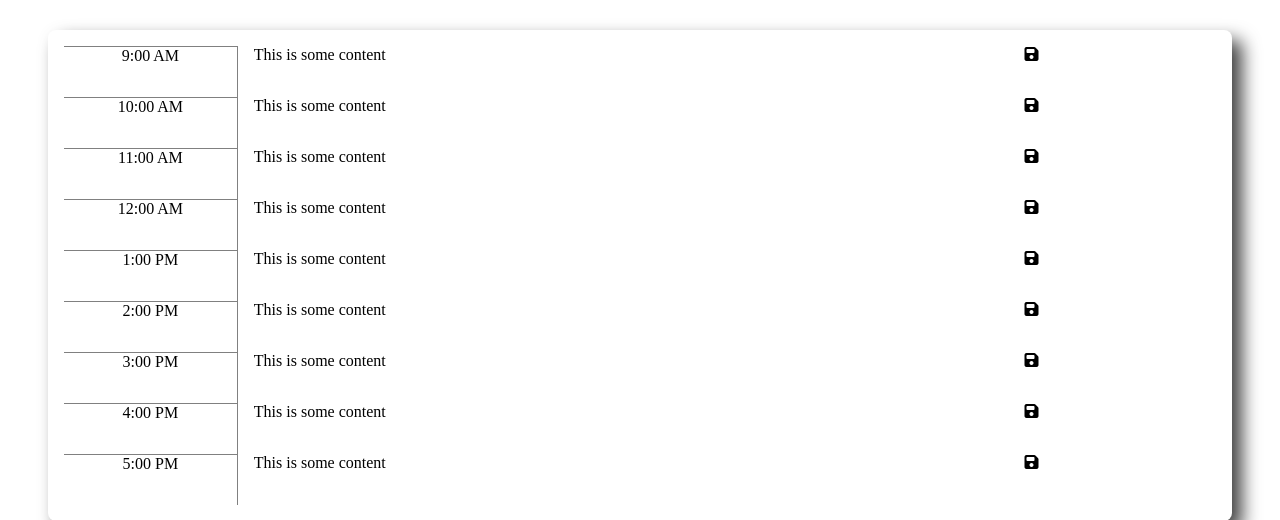
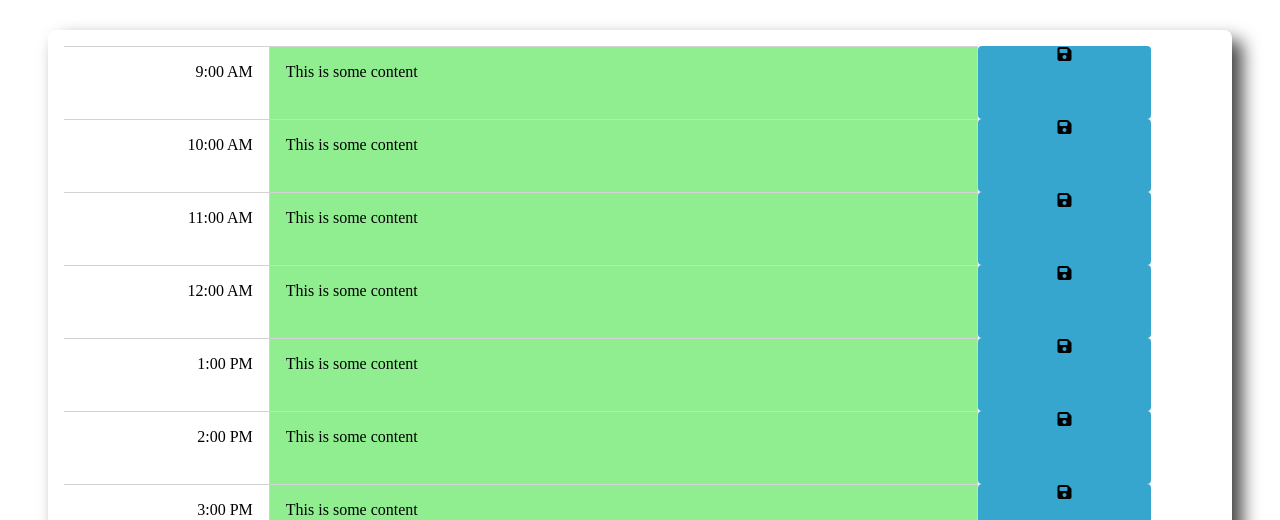
Before and after one commit to Ajschlander/work-day-planner, a plain HTML site: page index.html in a window 1280 px wide. Shown: the part 280-800 px from the top of the page. Drawn offline with nearby package versions, Linux system fonts and the light colour scheme.

Commit message:
Added more styling to planner container elements

```diff
--- a/index.css
+++ b/index.css
@@ -40,21 +40,28 @@ header::after{
 
 .time{
   width: 15%;
-  text-align: center;
-  height: 50px;
-  border-right: 1px solid grey;
-  border-top: 1px solid grey;
+  text-align: right;
+  height: 2.5rem;
+  padding: 1rem;
+  border-right: 1px solid lightgrey;
+  border-top: 1px solid lightgrey;
 }
 
 .content{
   width: 60%;
   text-align: left;
   padding-left: 1rem;
+  padding-top: 1rem;
+  background: lightgreen;
+  border-right: 1px solid lightgrey;
+  border-top: 1px solid lightgrey;
 }
 
 .save{
   width: 15%;
   text-align: center;
+  border-radius: 4px;
+  background: #36a6cf;
 }
 
 .planner-container{
```
